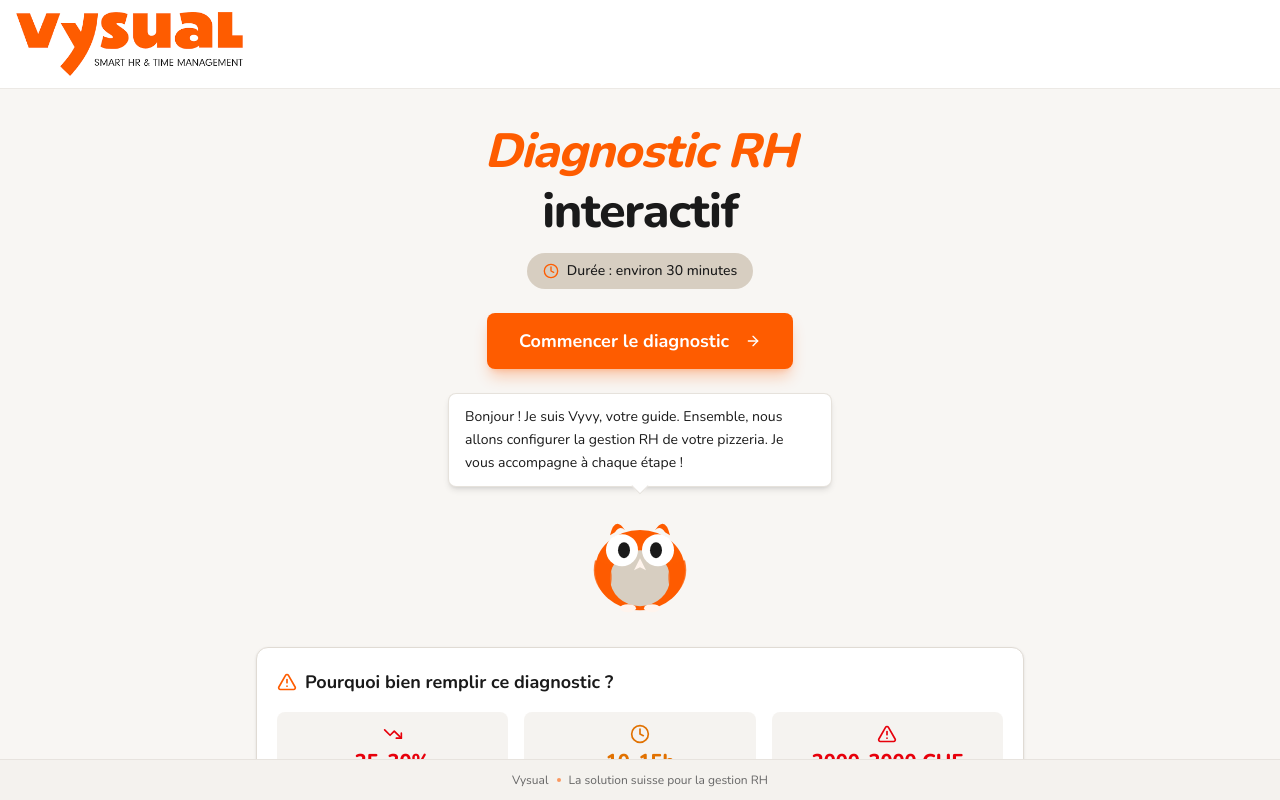
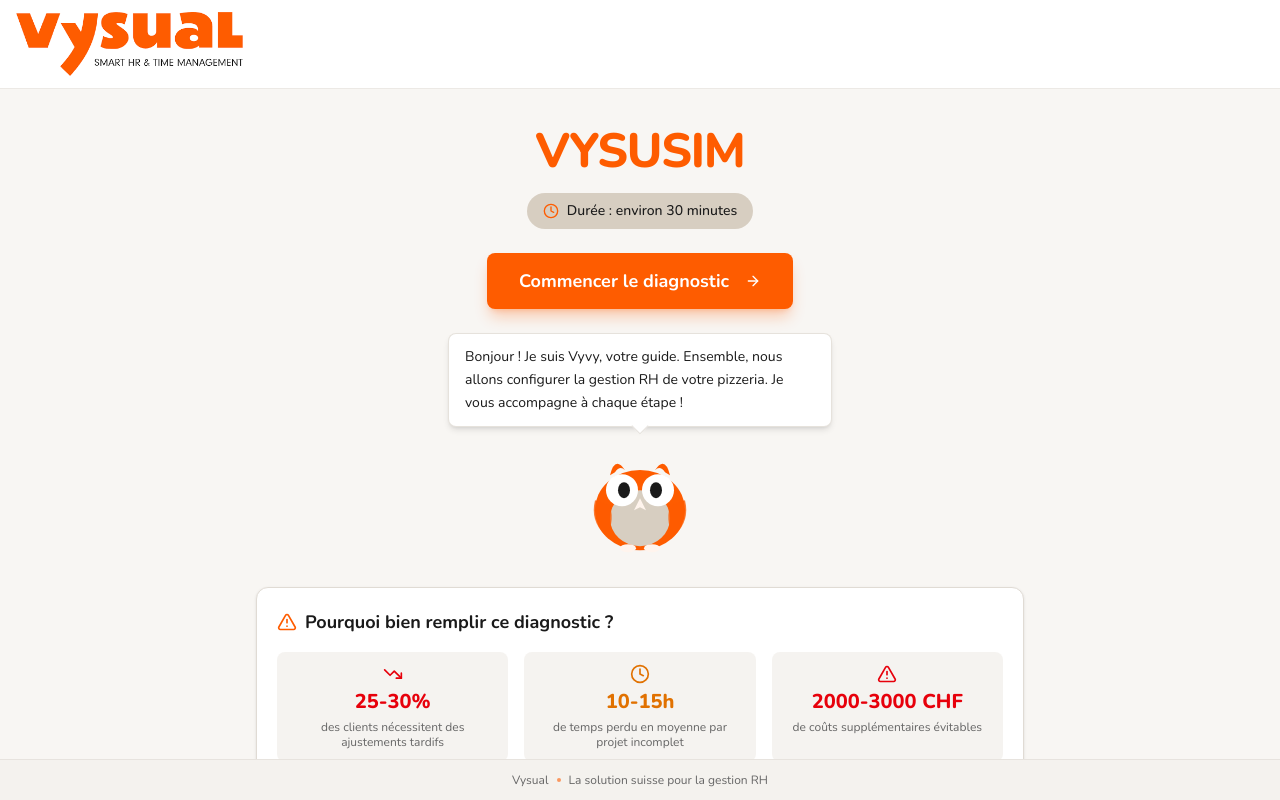
Before and after one commit to jasmyne222/VYSUSIM-4e, a Next.js app: page / in a window 1280 px wide. Built offline with nearby package versions, Linux system fonts and the light colour scheme.

Commit message:
feat: update homepage title to "VYSUSIM"
Simplify and highlight brand identity with new product name.

Co-authored-by: Jasmine Degirmenci <182100510+jasmyne222@users.noreply.github.com>

```diff
--- a/components/screens/welcome-screen.tsx
+++ b/components/screens/welcome-screen.tsx
@@ -24,8 +24,7 @@ export function WelcomeScreen({ onStart }: WelcomeScreenProps) {
           animate={{ opacity: 1, scale: 1 }}
           transition={{ delay: 0.2 }}
         >
-          <span className="text-primary italic">Diagnostic RH</span><br />
-          <span className="text-foreground">interactif</span>
+          <span className="text-primary">VYSUSIM</span>
         </motion.h1>
 
         {/* Duration badge */}
```
